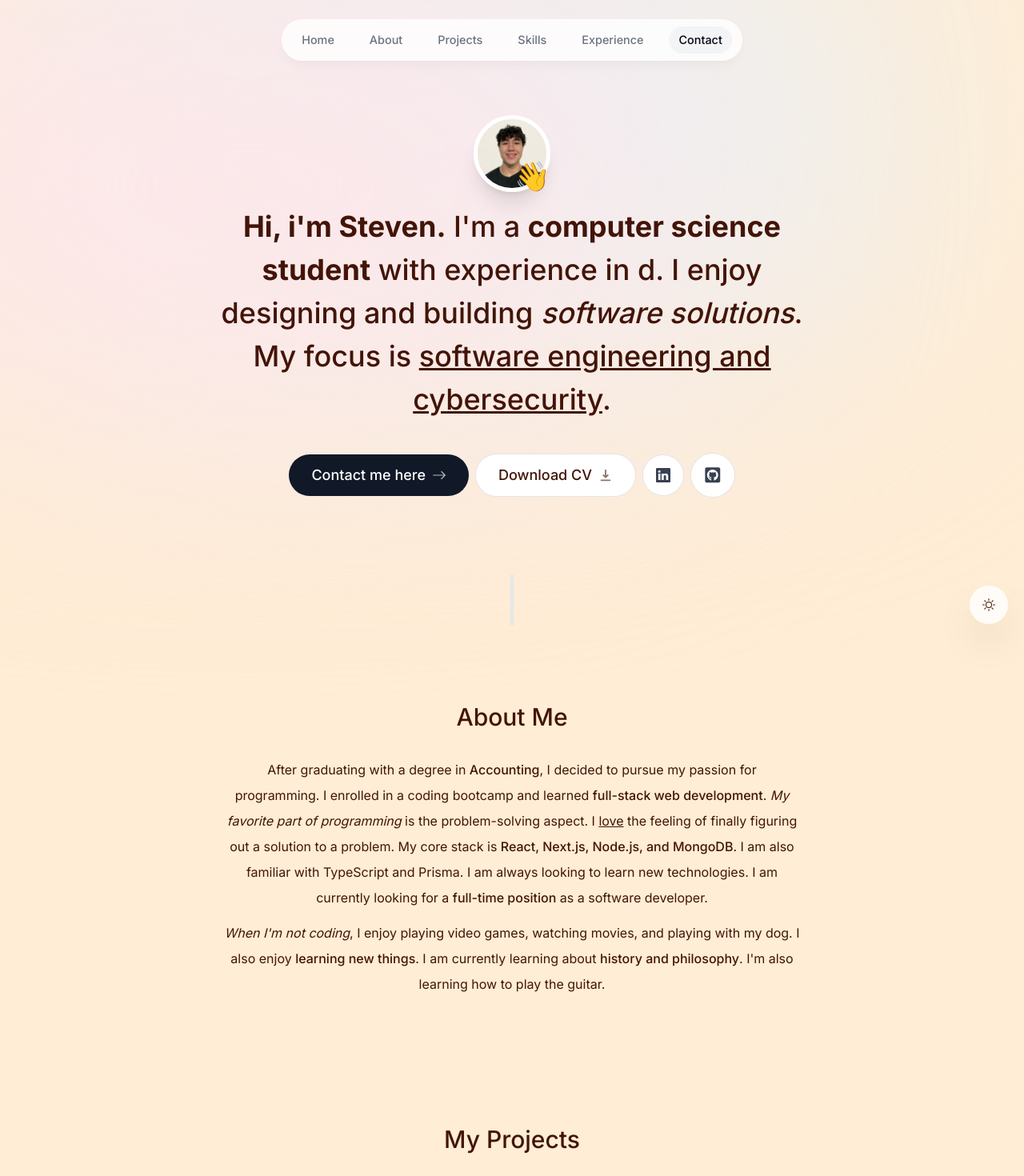
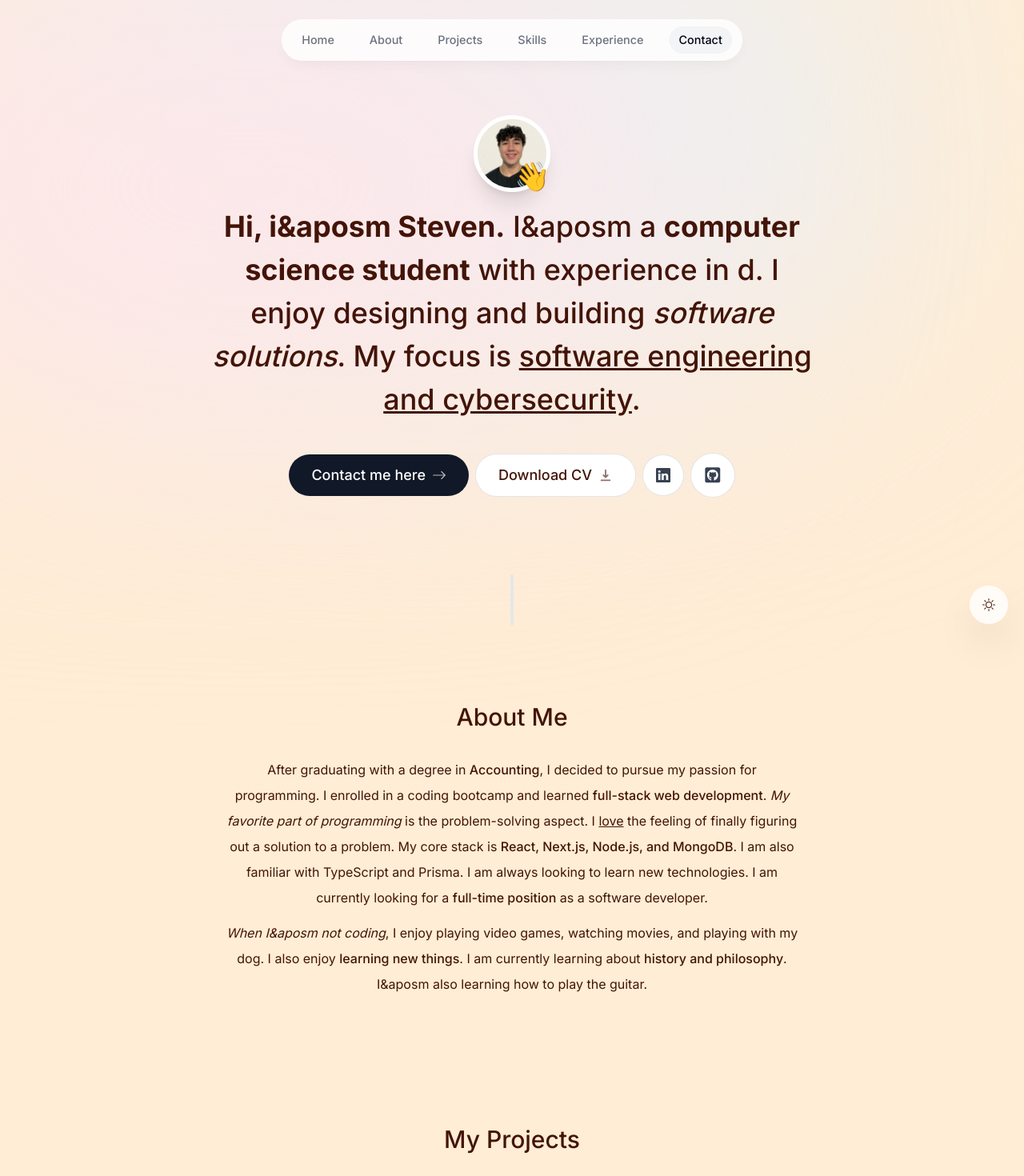
Before and after one commit to Steven-Alvarado/Personal-Website, a Next.js app: page / in a window 1280 px wide. Shown: the top 1470 px of the page at 80% size. Built offline with nearby package versions, Linux system fonts and the light colour scheme.

Commit message:
initial commit

```diff
--- a/components/about.tsx
+++ b/components/about.tsx
@@ -37,11 +37,10 @@ export default function About() {
       </p>
 
       <p>
-        <span className="italic">When I'm not coding</span>, I enjoy playing
-        video games, watching movies, and playing with my dog. I also enjoy{" "}
+        <span className="italic">When I&aposm not coding</span>, I enjoy playing video games, watching movies, and playing with my dog. I also enjoy{" "}
         <span className="font-medium">learning new things</span>. I am currently
         learning about{" "}
-        <span className="font-medium">history and philosophy</span>. I'm also
+        <span className="font-medium">history and philosophy</span>. I&aposm also
         learning how to play the guitar.
       </p>
     </motion.section>
--- a/components/intro.tsx
+++ b/components/intro.tsx
@@ -62,7 +62,7 @@ export default function Intro() {
         initial={{ opacity: 0, y: 100 }}
         animate={{ opacity: 1, y: 0 }}
       >
-        <span className="font-bold">Hi, i'm Steven.</span> I'm a{" "}
+        <span className="font-bold">Hi, i&aposm Steven.</span> I&aposm a{" "}
         <span className="font-bold">computer science student</span> with{" "}
         <span className="font-bold"></span>experience in d. I enjoy
         designing and building <span className="italic">software solutions</span>. My focus is{" "}
```
